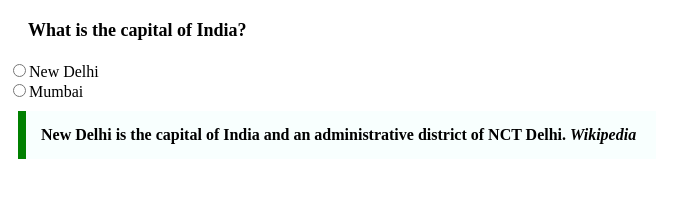
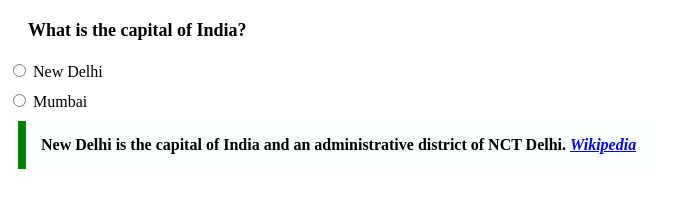
Before and after one commit to acciojob/trivia-ShreyaDeveloper2001, a website: page main.html in a window 1280 px wide. Shown: the whole page, without its empty margins (0-686 px from the left). Drawn offline with Linux system fonts and the light colour scheme.

Commit message:
created a submission

```diff
--- a/main.html
+++ b/main.html
@@ -16,18 +16,18 @@
 
 <div class="options">
   <label>
-			<input type="radio" name="capital" value="New Delhi">New Delhi
+    <input type="radio" name="capital" value="New Delhi"> New Delhi
   </label>
-         <br>
   <label>
-			<input type="radio" name="capital" value="Mumbai">Mumbai
+    <input type="radio" name="capital" value="Mumbai"> Mumbai
   </label>
 </div>
-
 	<blockquote class="quotation">
   New Delhi is the capital of India and an administrative district of NCT Delhi.
-		<cite>Wikipedia</cite>
+  <cite><a href="https://en.wikipedia.org/wiki/New_Delhi" target="_blank">Wikipedia</a></cite>
 </blockquote>
+
+
 </body>
 
 </html>
--- a/styles.css
+++ b/styles.css
@@ -1,19 +1,19 @@
 
-/* Your CSS Code here. */
-.question{
+/* Your CSS Code here. */.question {
     margin: 20px;
     font-size: 18px;
     font-weight: bold;
   }
-.options label{
-	diplay: block;
-	margin-bottom:10px;
+
+  .options label {
+    display: block;
+    margin-bottom: 10px;
   }
-.quotation{
+.quotation {
     max-width: 600px;
     margin: 10px;
     padding: 15px;
-	border-left:8px solid green;
+    border-left: 8px solid green;
     background-color: #f8fffe;
     font-weight: bold;
   }
```
Lines whose indentation alone changed are shown as unchanged.
